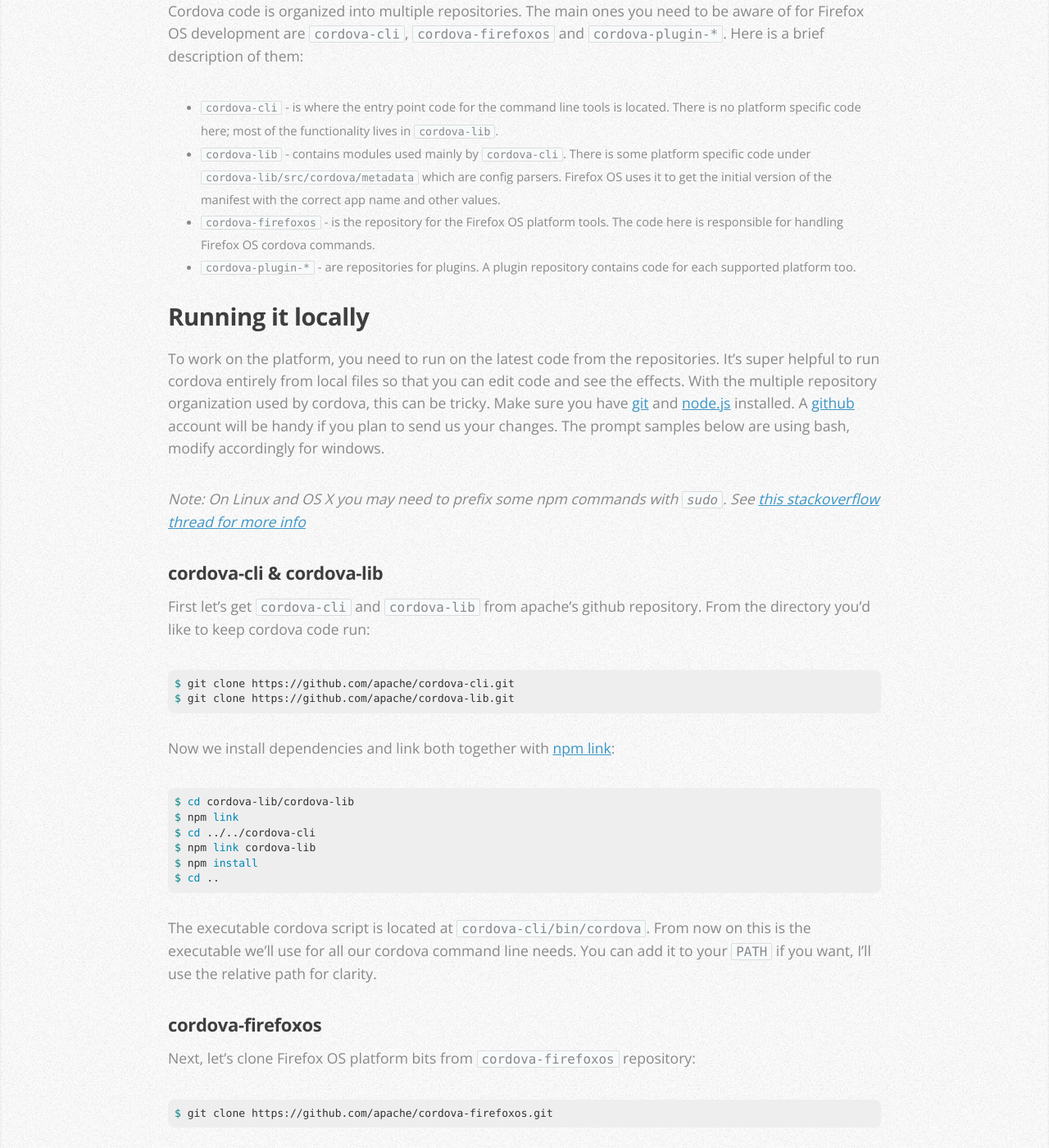
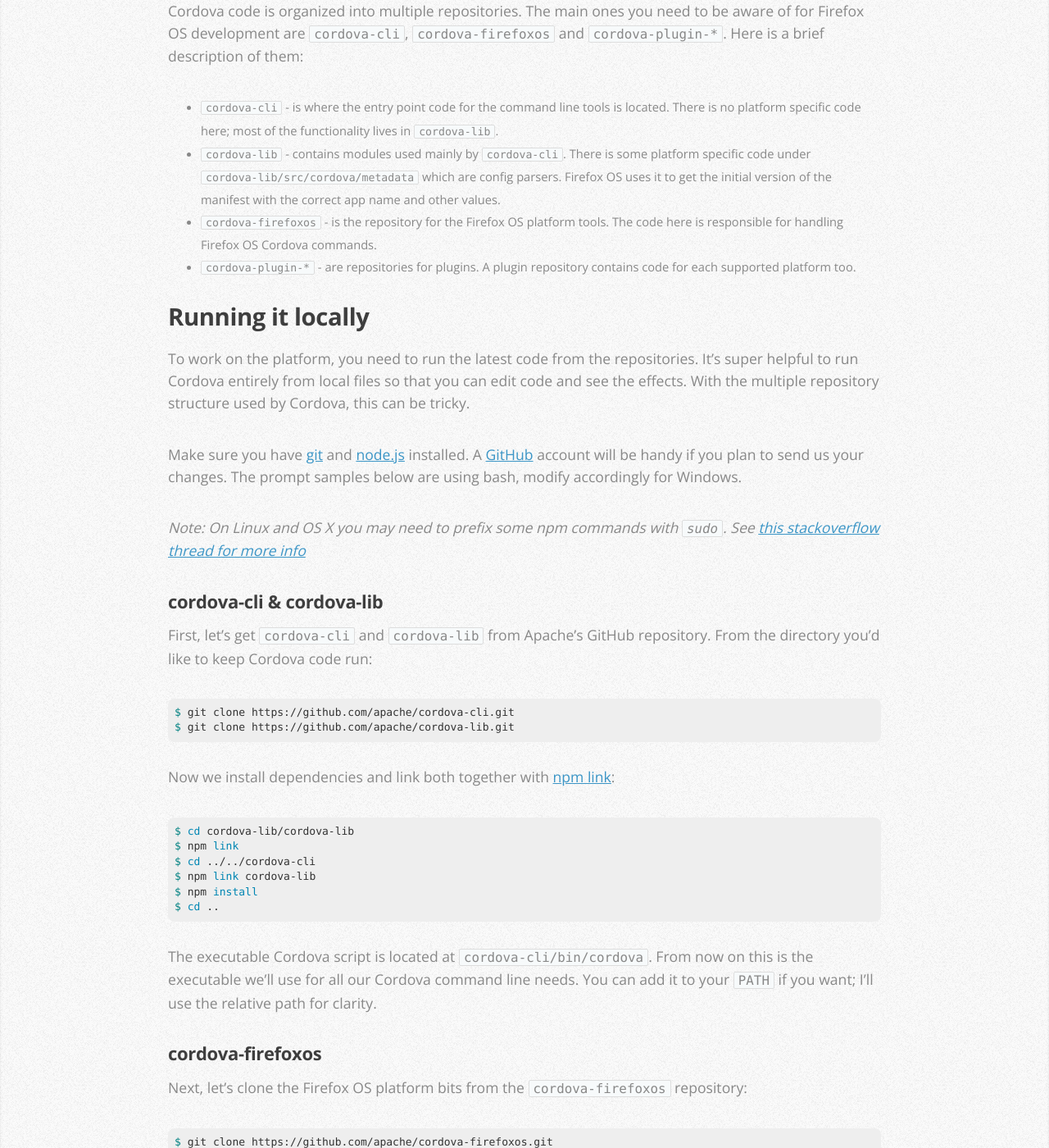
Before and after one commit to mozilla-cordova/mozilla-cordova.github.io, a Jekyll site: the page built from pages/01-getting-started.md, in a window 1280 px wide and 1400 px high, scrolled down 791 px. Shown: the whole window at 82% size. Built offline with Jekyll 4.4.1, drawn with Linux system fonts in a browser that asks for light colours; some of the changed text lies outside the part shown.

Commit message:
using Capital letters to refer to product names, and also some minor changes for clarity

```diff
--- a/pages/01-getting-started.md
+++ b/pages/01-getting-started.md
@@ -19,18 +19,20 @@
 
 - `cordova-cli` - is where the entry point code for the command line tools is located. There is no platform specific code here; most of the functionality lives in `cordova-lib`.
 - `cordova-lib` - contains modules used mainly by `cordova-cli`. There is some platform specific code under `cordova-lib/src/cordova/metadata` which are config parsers. Firefox OS uses it to get the initial version of the manifest with the correct app name and other values.
-- `cordova-firefoxos` - is the repository for the Firefox OS platform tools. The code here is responsible for handling Firefox OS cordova commands.
+- `cordova-firefoxos` - is the repository for the Firefox OS platform tools. The code here is responsible for handling Firefox OS Cordova commands.
 - `cordova-plugin-*` - are repositories for plugins. A plugin repository contains code for each supported platform too.
 
 ## Running it locally
 
-To work on the platform, you need to run on the latest code from the repositories. It's super helpful to run cordova entirely from local files so that you can edit code and see the effects. With the multiple repository organization used by cordova, this can be tricky. Make sure you have [git](http://git-scm.com/downloads) and [node.js](http://nodejs.org/download/) installed. A [github](https://github.com/) account will be handy if you plan to send us your changes. The prompt samples below are using bash, modify accordingly for windows.
+To work on the platform, you need to run the latest code from the repositories. It's super helpful to run Cordova entirely from local files so that you can edit code and see the effects. With the multiple repository structure used by Cordova, this can be tricky.
+
+Make sure you have [git](http://git-scm.com/downloads) and [node.js](http://nodejs.org/download/) installed. A [GitHub](https://github.com/) account will be handy if you plan to send us your changes. The prompt samples below are using bash, modify accordingly for Windows.
 
 _Note: On Linux and OS X you may need to prefix some npm commands with `sudo`. See [this stackoverflow thread for more info](https://developer.mozilla.org/en-US/Apps/Tools_and_frameworks/Cordova_support_for_Firefox_OS)_
 
 ### cordova-cli & cordova-lib
 
-First let's get `cordova-cli` and `cordova-lib` from apache's github repository. From the directory you'd like to keep cordova code run:
+First, let's get `cordova-cli` and `cordova-lib` from Apache's GitHub repository. From the directory you'd like to keep Cordova code run:
 
 {% highlight bash %}
 $ git clone https://github.com/apache/cordova-cli.git
@@ -48,24 +50,24 @@
 $ cd ..
 {% endhighlight %}
 
-The executable cordova script is located at `cordova-cli/bin/cordova`. From now on this is the executable we'll use for all our cordova command line needs. You can add it to your `PATH` if you want, I'll use the relative path for clarity.
+The executable Cordova script is located at `cordova-cli/bin/cordova`. From now on this is the executable we'll use for all our Cordova command line needs. You can add it to your `PATH` if you want; I'll use the relative path for clarity.
 
 ### cordova-firefoxos
 
-Next, let's clone Firefox OS platform bits from `cordova-firefoxos` repository:
+Next, let's clone the Firefox OS platform bits from the `cordova-firefoxos` repository:
 
 {% highlight bash %}
 $ git clone https://github.com/apache/cordova-firefoxos.git
 {% endhighlight %}
 
-No need to install dependencies for `cordova-firefoxos`, they're already part of the repository. We can now create a new cordova app by running `cordova create`. Let's create the app in `myapp` folder and give it the even more original project name of `io.myapp` and name it `myapp`. To create the app run:
+No need to install dependencies for `cordova-firefoxos`, they're already part of the repository. We can now create a new Cordova app by running `cordova create`. Let's create the app in `myapp` folder, giving it the even more original project name of `io.myapp` and naming it `myapp`. Just run this:
 
 {% highlight bash %}
-$ cordova-cli/bin/cordova create myapp io.myapp "My cordova app"
+$ cordova-cli/bin/cordova create myapp io.myapp "My Cordova app"
 $ cd myapp
 {% endhighlight %}
 
-There's a little trick to tell cordova to use the local `cordova-firefoxos` platform code we just downloaded. In your project directory, myapp in our case, create a folder called `.cordova` and file named `config.json` with the following contents:
+There's a little trick to tell Cordova to use the local `cordova-firefoxos` platform code we just downloaded. In your project directory (`myapp` in our case), create a folder called `.cordova`, and a file named `config.json` with the following contents:
 
 {% highlight json %}
 {
```
Also changed, not shown: other parts of pages/01-getting-started.md (+1 -1 lines).
